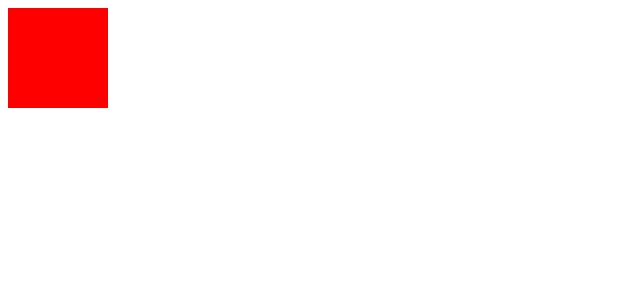
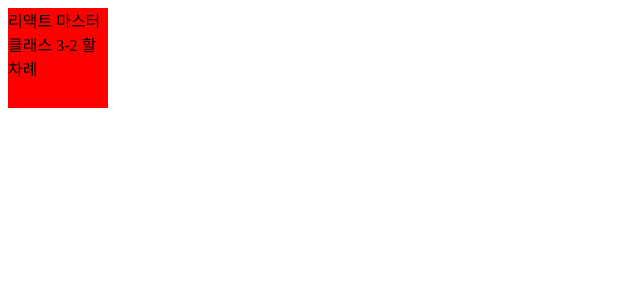
Before and after one commit to funky1119/react-func, a React (Create React App) app: page / in a window 1280 px wide. Shown: the top 300 px of the page, without its empty margins (0-640 px from the left). Built offline with nearby package versions, Linux system fonts and the light colour scheme.

Commit message:
패키지 설치

```diff
--- a/package.json
+++ b/package.json
@@ -10,9 +10,11 @@
     "@types/node": "^16.18.61",
     "@types/react": "^18.2.37",
     "@types/react-dom": "^18.2.15",
+    "@types/styled-components": "^5.1.30",
     "react": "^18.2.0",
     "react-dom": "^18.2.0",
     "react-scripts": "5.0.1",
+    "styled-components": "^6.1.1",
     "typescript": "^4.9.5",
     "web-vitals": "^2.1.4"
   },
--- a/src/screens/Todo/TodoScreen.tsx
+++ b/src/screens/Todo/TodoScreen.tsx
@@ -1,8 +1,15 @@
 import React from "react";
 
 const TodoScreen = (): JSX.Element => {
+  const plus = (a: number, b: number) => console.log(a + b);
+
   return (
-    <div style={{ backgroundColor: "red", width: 100, height: 100 }}></div>
+    <div
+      onClick={() => plus(1, 2)}
+      style={{ backgroundColor: "red", width: 100, height: 100 }}
+    >
+      리액트 마스터 클래스 3-2 할차례
+    </div>
   );
 };
 
```
Also changed, not shown: 1 other file (tests, documents, lock files or other folders).
